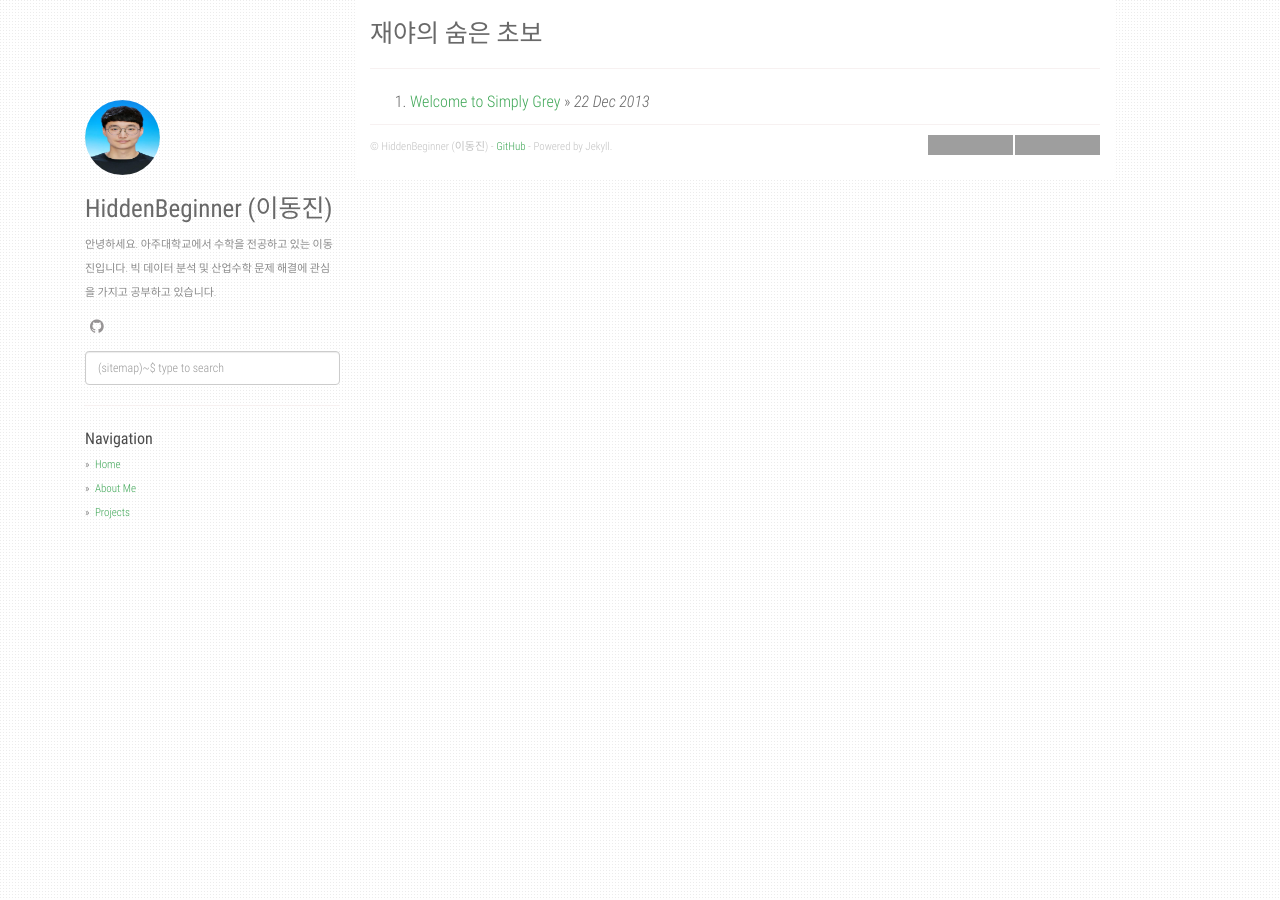
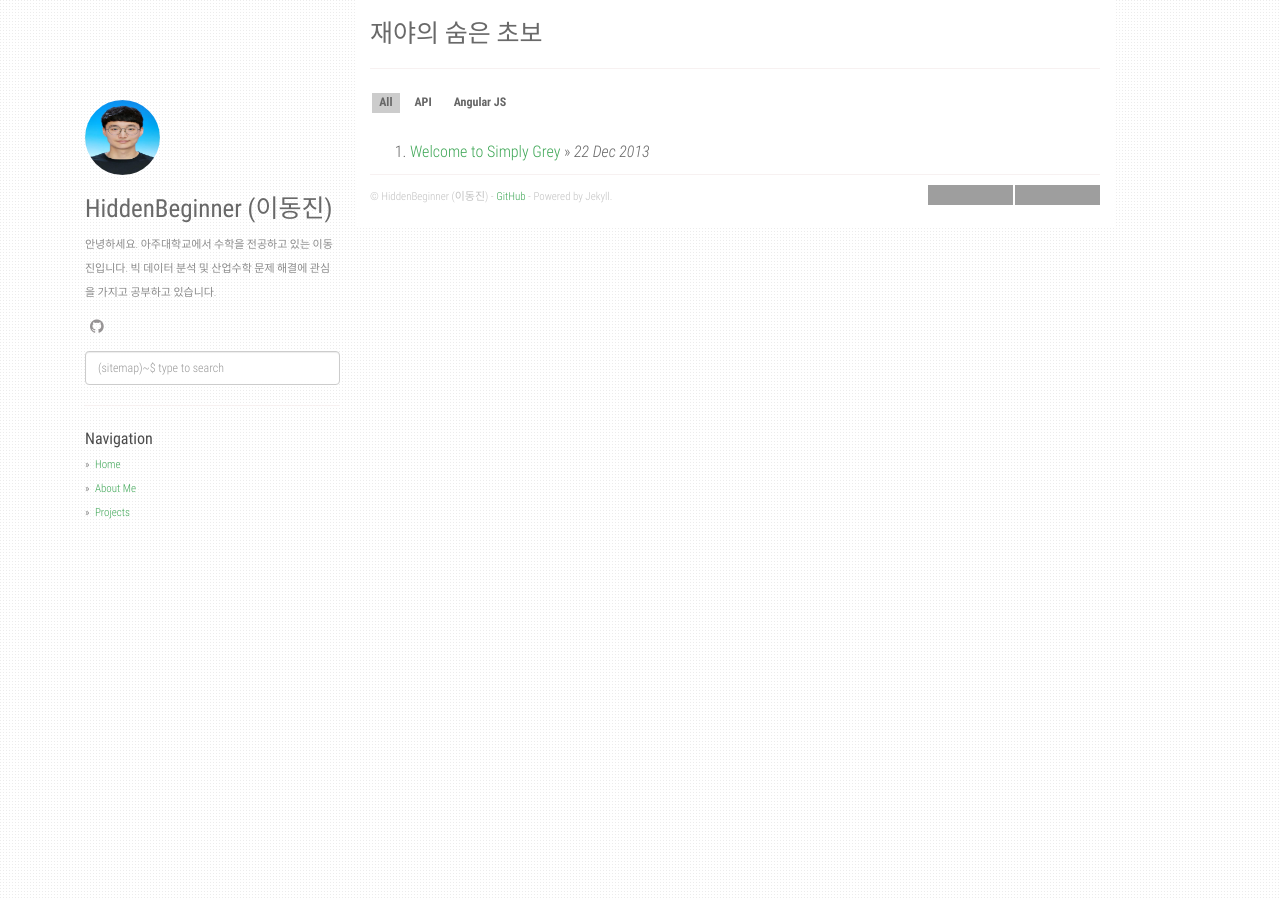
Before and after one commit to agusmakmun/agusmakmun.github.io, a Jekyll site: the page built from index.html, in a window 1280 px wide. Built offline with Jekyll 4.4.1, drawn with Linux system fonts in a browser that asks for light colours; the list of posts is cut into pages by our own code; grey boxes are pictures that could not be loaded.

Commit message:
Update index.html

```diff
--- a/index.html
+++ b/index.html
@@ -5,6 +5,7 @@ layout: default
 <div id="home">
   <h1>{{ site.title }}</h1>
   <hr />
+  {% include project_tags.html %}
 
   <ol class="posts">
     {% for post in paginator.posts %}
```
